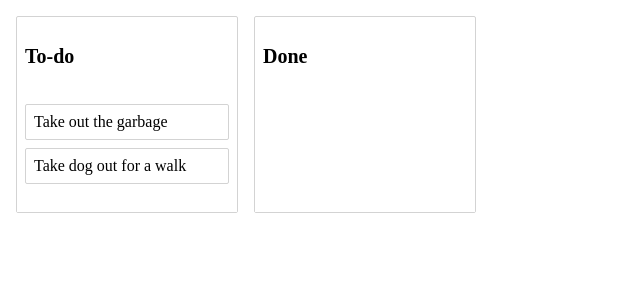
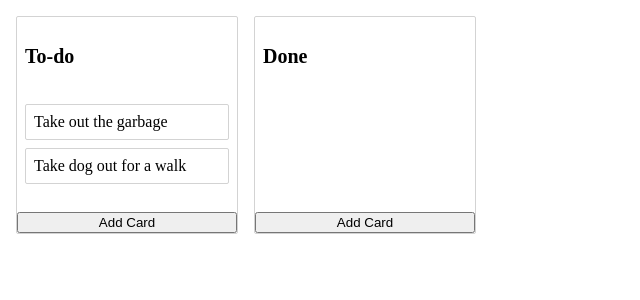
Before and after one commit to berkatik/react-advanced-kanban, a React (Create React App) app: page / in a window 1280 px wide. Shown: the top 300 px of the page, without its empty margins (0-640 px from the left). Built offline with nearby package versions, Linux system fonts and the light colour scheme.

Commit message:
Added ability to add new cards to a column

```diff
--- a/src/components/Card.jsx
+++ b/src/components/Card.jsx
@@ -18,7 +18,11 @@ export default class card extends Component {
     }
 
     onDoubleClick = e => {
-        e.target.contentEditable = true;
+        if (e.target.firstElementChild) {
+            e.target.firstElementChild.contentEditable = true;
+        } else {
+            e.target.contentEditable = true;
+        }
     }
 
     onBlur = e => {
@@ -26,8 +30,8 @@ export default class card extends Component {
 
         const newVal = e.target.innerText;
         this.props.card.content = newVal;
+
     }
-
 
     render() {
         return (
--- a/src/components/Column.jsx
+++ b/src/components/Column.jsx
@@ -18,8 +18,6 @@ export default class Column extends Component {
 
     onDoubleClick = e => {
         e.target.contentEditable = true;
-        console.log(this.props);
-
     }
 
     onBlur = e => {
@@ -27,6 +25,45 @@ export default class Column extends Component {
 
         const newVal = e.target.innerText;
         this.props.column.title = newVal;
+    }
+
+    // onCardDoubleClick = e => {
+    //     if (e.target.firstElementChild) {
+    //         e.target.firstElementChild.contentEditable = true;
+    //     } else {
+    //         e.target.contentEditable = true;
+    //     }
+    // }
+
+    // onCardBlur = e => {
+    //     e.target.contentEditable = false;
+
+    //     const newVal = e.target.innerText;
+    //     // this.props.card.content = newVal;
+    //     console.log(this.props)
+
+    // }
+
+    addCard = () => {
+        /*
+        console.log(this.props);
+        debugger;
+
+
+        const newCard = {
+            id: `task-${this.props.cards.length + 1}`,
+            content: '',
+        }
+
+        this.props.cards.push(newCard);
+        this.props.column.cardIds.push(newCard.id);
+
+
+        this.forceUpdate()
+        */
+
+        const columnId = this.props.column.id;
+        this.props.addCard(columnId);
     }
 
     render() {
@@ -64,11 +101,18 @@ export default class Column extends Component {
                                 className={`card-list ${this.props.cardListClassName}`}
                             >
                                 {
-                                    this.props.cards.map((card, index) => <Card key={card.id} card={card} index={index} renderer={this.props.renderer} />)}
+                                    this.props.cards.map((card, index) => <Card key={card.id}
+                                                                            card={card}
+                                                                            index={index}
+                                                                            onDoubleClick={this.onCardDoubleClick}
+                                                                            onBlur={this.onCardBlur}
+                                                                            renderer={this.props.renderer}
+                                                                        />)}
                                 {provided.placeholder}
                             </div>)
                     }}
                 </Droppable>
+                <button type="button" onClick={ this.addCard }>Add Card</button>
             </div>
         )
     }
--- a/src/components/Kanban.jsx
+++ b/src/components/Kanban.jsx
@@ -120,6 +120,20 @@ export default class Kanban extends React.Component {
         return;
     }
 
+    addCard = (columnId) => {
+        const newCard = {
+            id: `task-${this.state.cards.length + 1}`,
+            content: '',
+        }
+
+        this.state.cards.push(newCard);
+        this.state.columns[columnId].cardIds.push(newCard.id);
+
+        // debugger;
+
+        this.setState(this.state);
+    }
+
 
     render() {
         return (
@@ -139,7 +153,7 @@ export default class Kanban extends React.Component {
                             return this.state.cards.find(card => card["id"] === cardId)
                         })
 
-                        return <Column key={column.id} column={column} cards={cards} renderer={column.renderer || DefaultCardContent} />
+                        return <Column key={column.id} column={column} cards={cards} addCard={this.addCard} renderer={column.renderer || DefaultCardContent} />
                         /**
                          * @props   # key: to keep track of the columns created
                          *          # column: to pass column data
```
